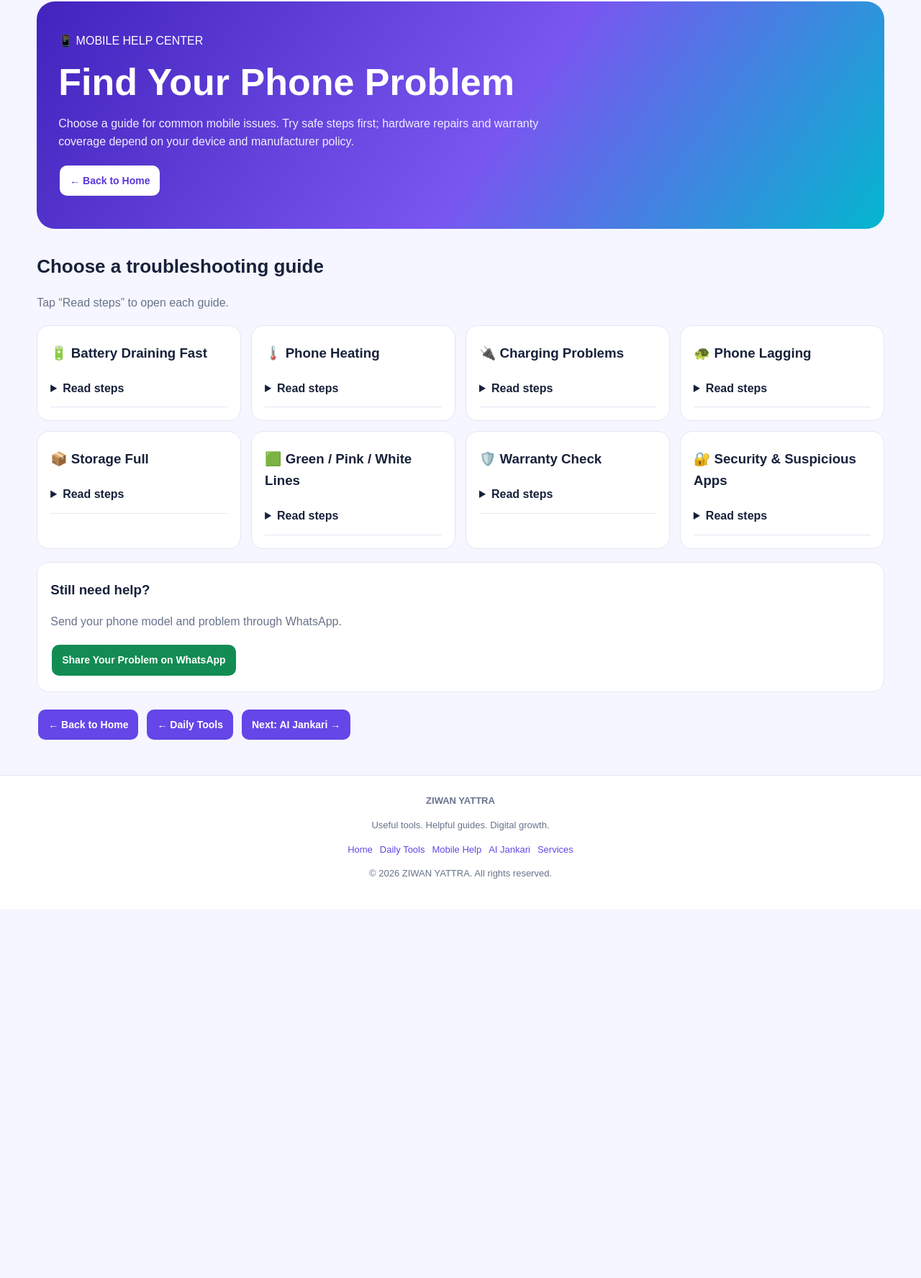
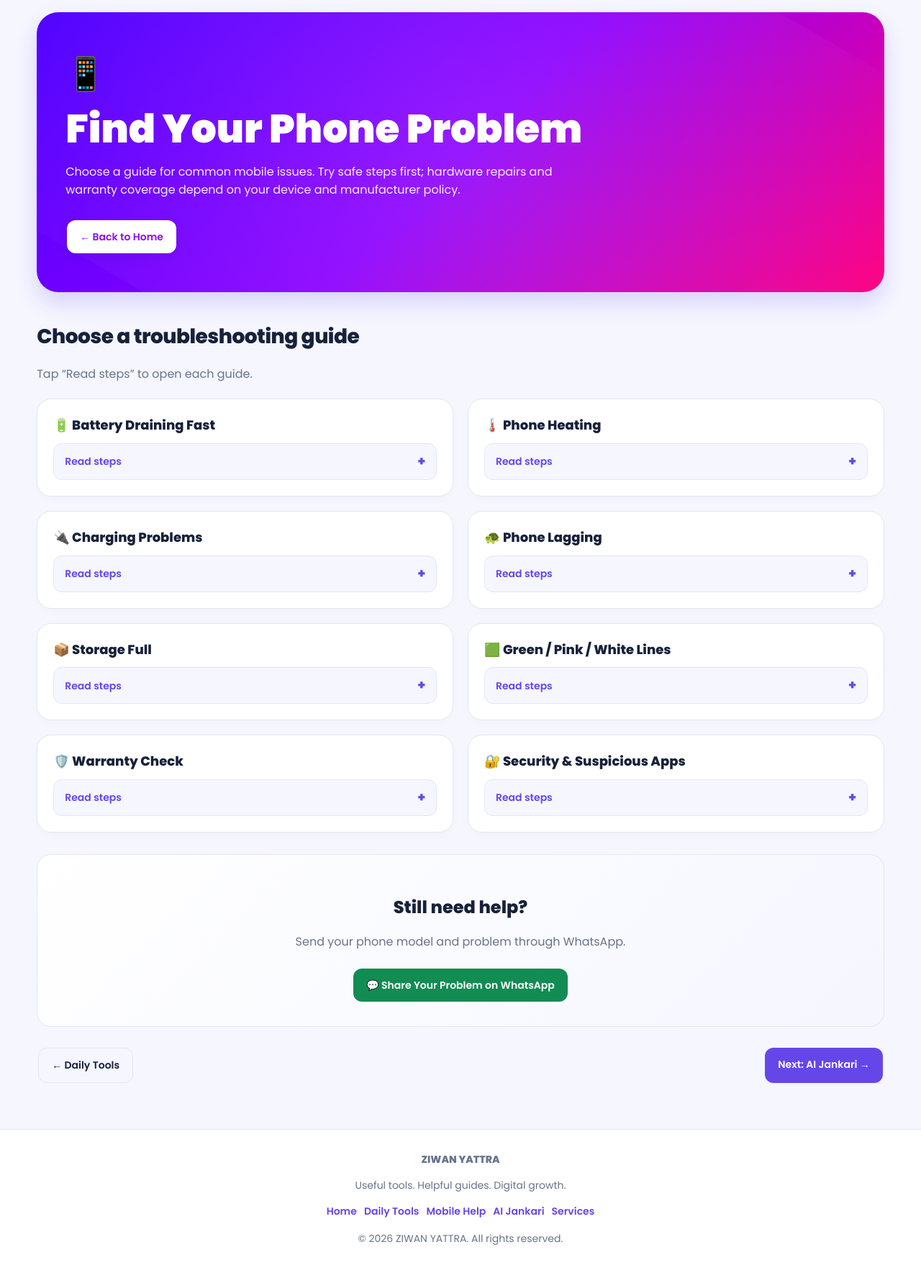
Before and after one commit to sbohara590-oss/Ziwan-yattra-website, a website: page mobile-help.html in a window 1280 px wide. Shown: the part 95-1871 px from the top of the page at 72% size. Before the commit the page ends 1358 px from the top, so only its background shows below. Drawn offline with Linux system fonts and the light colour scheme.

```diff
--- a/mobile-help.html
+++ b/mobile-help.html
@@ -1,44 +1,99 @@
 <!DOCTYPE html>
 <html lang="en">
 <head>
-<meta charset="UTF-8"><meta name="viewport" content="width=device-width, initial-scale=1">
+<meta charset="UTF-8">
+<meta name="viewport" content="width=device-width, initial-scale=1">
 <meta name="description" content="Original troubleshooting guides for common mobile phone problems.">
 <meta name="theme-color" content="#6546e8">
 <title>Mobile Help Center | ZIWAN YATTRA</title>
+<!-- Google Fonts -->
+<link rel="preconnect" href="https://fonts.googleapis.com">
+<link rel="preconnect" href="https://fonts.gstatic.com" crossorigin>
+<link href="https://fonts.googleapis.com/css2?family=Poppins:wght@400;600;800;900&display=swap" rel="stylesheet">
 <style>
 :root{--bg:#f5f6ff;--card:#fff;--text:#18213a;--muted:#68738b;--primary:#6546e8;--border:#e3e7f3;--green:#128c52}
 *{box-sizing:border-box;scroll-behavior:smooth}
-body{margin:0;background:var(--bg);color:var(--text);font-family:Arial,sans-serif;line-height:1.6}
-body.dark{--bg:#101323;--card:#1b2035;--text:#f5f6ff;--muted:#c0c7db;--border:#343951}
+body{margin:0;background:var(--bg);color:var(--text);font-family:'Poppins',sans-serif;line-height:1.6;transition:background 0.3s,color 0.3s}
+body.dark{--bg:#0d111c;--card:#161b2e;--text:#f5f6ff;--muted:#a3aec7;--border:#2a324d}
 a{text-decoration:none;color:inherit}
-header{background:var(--card);border-bottom:1px solid var(--border);position:sticky;top:0;z-index:5}
+header{background:var(--card);border-bottom:1px solid var(--border);position:sticky;top:0;z-index:5;box-shadow:0 2px 10px rgba(0,0,0,0.02)}
 .navbar{max-width:1200px;margin:auto;padding:13px 4%;display:flex;justify-content:space-between;align-items:center;gap:12px;flex-wrap:wrap}
-.logo{font-size:21px;font-weight:900;color:var(--primary)}.logo span{color:var(--text)}
+.logo{font-size:22px;font-weight:900;color:var(--primary);letter-spacing:-0.5px}.logo span{color:var(--text)}
 nav{display:flex;gap:5px;flex-wrap:wrap;align-items:center}
-nav a{font-size:13px;font-weight:bold;padding:8px;color:var(--text);border-radius:8px}
+nav a{font-size:13px;font-weight:600;padding:8px 12px;color:var(--text);border-radius:8px;transition:0.3s}
 nav a:hover{background:var(--bg);color:var(--primary)}
-button,.btn{display:inline-block;padding:10px 14px;border:0;border-radius:10px;background:var(--primary);color:#fff;font-weight:bold;cursor:pointer;font-size:14px;margin:4px 2px}
+button,.btn{display:inline-block;padding:12px 18px;border:0;border-radius:12px;background:var(--primary);color:#fff;font-weight:600;cursor:pointer;font-size:14px;margin:4px 2px;transition:all 0.3s ease;font-family:'Poppins',sans-serif}
+button:hover,.btn:hover{transform:translateY(-2px);box-shadow:0 6px 15px rgba(101,70,232,0.3)}
 .theme{background:var(--bg);color:var(--text);border:1px solid var(--border)}
+.theme:hover{box-shadow:none;background:var(--border)}
 .whatsapp{background:var(--green);color:#fff}
-.hero{width:92%;max-width:1200px;margin:24px auto;padding:42px 30px;border-radius:25px;color:white;background:linear-gradient(125deg,#4323bd,#7956f0 55%,#04b6cf)}
-.hero h1{font-size:clamp(32px,5vw,52px);line-height:1.12;margin:15px 0}.hero p{max-width:700px;color:#f1edff}
-.section{width:92%;max-width:1200px;margin:32px auto;scroll-margin-top:100px}
-h2{font-size:26px;margin:0 0 6px}.muted,.small{color:var(--muted)}
-.grid,.tools{display:grid;grid-template-columns:repeat(4,minmax(0,1fr));gap:14px;margin-top:18px}
-.card,.panel{background:var(--card);border:1px solid var(--border);border-radius:17px;padding:18px;min-width:0}
-.card h3,.panel h3{margin:5px 0 8px}.card p{color:var(--muted);font-size:14px}
-label{display:block;font-weight:bold;margin:12px 0 5px}
-input,textarea,select{width:100%;padding:11px;border:1px solid var(--border);border-radius:10px;background:var(--bg);color:var(--text);font:inherit}
-textarea{min-height:90px;resize:vertical}
-.result{background:var(--bg);border-radius:10px;padding:10px;margin:10px 0;white-space:pre-wrap;overflow-wrap:anywhere}
-.price{font-size:21px;color:var(--primary);font-weight:bold;margin:10px 0}
-details{padding:8px 0;border-bottom:1px solid var(--border)}summary{font-weight:bold;cursor:pointer;padding:5px 0}
-.notice{padding:12px 15px;border-left:4px solid #e3a126;background:var(--bg);border-radius:8px}
-.backrow{display:flex;gap:8px;flex-wrap:wrap;margin-top:20px}
-footer{text-align:center;margin-top:45px;padding:25px 5%;background:var(--card);border-top:1px solid var(--border);color:var(--muted);font-size:13px}
-footer a{color:var(--primary);margin:5px}
-@media(max-width:900px){.grid,.tools{grid-template-columns:repeat(2,minmax(0,1fr))}}
-@media(max-width:560px){.navbar{padding:12px 4%}.logo{font-size:18px}nav{width:100%}nav a{font-size:12px;padding:6px}.grid,.tools{grid-template-columns:1fr}.hero{padding:32px 21px}.section{margin:26px auto}}
+.whatsapp:hover{box-shadow:0 6px 15px rgba(18,140,82,0.3)}
+
+/* Premium Hero Section */
+.hero{width:92%;max-width:1200px;margin:30px auto;padding:50px 40px;border-radius:30px;color:white;background:linear-gradient(135deg,#4e00ff,#8b00ff 50%,#ff0080);position:relative;overflow:hidden;box-shadow:0 15px 30px rgba(101,70,232,0.2)}
+.hero::before{content:"";position:absolute;top:-50%;left:-50%;width:200%;height:200%;background:radial-gradient(circle,rgba(255,255,255,0.1) 0%,transparent 60%);transform:rotate(30deg)}
+.hero h1{font-size:clamp(32px,5vw,55px);line-height:1.1;margin:10px 0;font-weight:900;position:relative;z-index:1}
+.hero p{max-width:700px;color:#f1edff;font-size:16px;position:relative;z-index:1;margin-bottom:25px}
+
+/* Floating Icon */
+.floating-icon {
+    display: inline-block;
+    font-size: 45px;
+    animation: floatIcon 2.5s ease-in-out infinite;
+    position: relative;
+    z-index: 1;
+}
+@keyframes floatIcon {
+    0% { transform: translateY(0px) rotate(0deg); }
+    50% { transform: translateY(-15px) rotate(10deg); }
+    100% { transform: translateY(0px) rotate(0deg); }
+}
+
+.section{width:92%;max-width:1200px;margin:40px auto;scroll-margin-top:100px}
+h2{font-size:28px;margin:0 0 6px;font-weight:800;letter-spacing:-0.5px}.muted,.small{color:var(--muted)}
+
+/* Guides Grid (Desktop par 2 column, Mobile par 1) */
+.grid{display:grid;grid-template-columns:repeat(2,minmax(0,1fr));gap:20px;margin-top:22px}
+
+/* Premium Cards */
+.card,.panel{background:var(--card);border:1px solid var(--border);border-radius:20px;padding:22px;min-width:0;transition:all 0.3s ease;box-shadow:0 4px 15px rgba(0,0,0,0.02)}
+.card:hover{transform:translateY(-5px);box-shadow:0 15px 30px rgba(101,70,232,0.1);border-color:var(--primary)}
+body.dark .card:hover{box-shadow:0 15px 30px rgba(0,0,0,0.3)}
+.card h3{margin:0 0 10px;font-weight:800;font-size:18px;color:var(--text)}
+
+/* Custom Accordion (Details/Summary) */
+details {background:var(--bg);border:1px solid var(--border);border-radius:12px;padding:10px 15px;margin-top:10px;transition:0.3s;}
+details:hover {border-color:var(--primary);}
+summary {font-weight:600;font-size:14px;cursor:pointer;color:var(--primary);list-style:none;display:flex;justify-content:space-between;align-items:center;}
+summary::-webkit-details-marker {display:none;}
+summary::after {content:'+';font-size:18px;font-weight:bold;transition:0.3s;}
+details[open] summary::after {content:'−';}
+details[open] {background:var(--card);border-color:var(--primary);box-shadow:0 5px 15px rgba(101,70,232,0.1);}
+details ol {margin:10px 0 0; padding-left:20px; font-size:14px; color:var(--muted);}
+details li {margin-bottom:8px;}
+details p {font-size:13px; margin-top:10px; color:var(--muted); background:rgba(227,161,38,0.1); padding:8px; border-radius:6px; border-left:3px solid #e3a126;}
+
+/* CTA Panel */
+.panel-cta {text-align:center; background: linear-gradient(135deg, var(--card), var(--bg)); margin-top:30px; padding:30px; border-radius:20px; border:1px solid var(--border);}
+.panel-cta h3 {font-size:24px; margin-bottom:10px; font-weight:800;}
+.panel-cta p {margin-bottom:20px; color:var(--muted);}
+
+.backrow{display:flex;gap:10px;flex-wrap:wrap;margin-top:25px; justify-content: space-between;}
+footer{text-align:center;margin-top:60px;padding:30px 5%;background:var(--card);border-top:1px solid var(--border);color:var(--muted);font-size:14px}
+footer a{color:var(--primary);margin:5px;font-weight:600}
+footer a:hover{text-decoration:underline}
+
+/* Mobile View */
+@media(max-width:768px){
+    .grid{grid-template-columns:1fr;}
+    .navbar{padding:12px 4%;justify-content:center;text-align:center}
+    nav{width:100%;justify-content:center;margin-top:10px}
+    .hero{padding:35px 20px;border-radius:20px}
+    .section{margin:30px auto}
+    .floating-icon{font-size:35px}
+    .backrow{flex-direction: column; align-items: stretch;}
+    .backrow .btn{width:100%; text-align:center;}
+}
 </style>
 </head>
 <body>
@@ -48,29 +103,161 @@ footer a{color:var(--primary);margin:5px}
 <nav aria-label="Main navigation">
 <a href="index.html">🏠 Home</a><a href="daily-tools.html">Daily Tools</a><a href="mobile-help.html">Mobile Help</a><a href="ai-knowledge.html">AI Jankari</a><a href="creator-services.html">Creator Services</a>
 </nav></div></header>
+
 <main>
-<section class="hero"><span>📱 MOBILE HELP CENTER</span><h1>Find Your Phone Problem</h1><p>Choose a guide for common mobile issues. Try safe steps first; hardware repairs and warranty coverage depend on your device and manufacturer policy.</p><a class="btn" style="background:white;color:#5936d8" href="index.html">← Back to Home</a></section>
-<section class="section"><h2>Choose a troubleshooting guide</h2><p class="muted">Tap “Read steps” to open each guide.</p><div class="grid">
-<div class="card"><h3>🔋 Battery Draining Fast</h3><details><summary>Read steps</summary><ol><li>Check battery usage in Settings.</li><li>Reduce brightness and screen timeout.</li><li>Update apps and phone software when practical.</li><li>If the phone shuts down unexpectedly, check battery health with an authorised service provider.</li></ol><p>If the battery is swollen, stop using or charging the phone and seek professional service.</p></details></div>
-<div class="card"><h3>🌡️ Phone Heating</h3><details><summary>Read steps</summary><ol><li>Pause demanding games and apps.</li><li>Keep the phone out of direct sunlight.</li><li>Unplug it if unusually hot while charging.</li><li>Let it cool naturally; do not put it in a fridge.</li></ol></details></div>
-<div class="card"><h3>🔌 Charging Problems</h3><details><summary>Read steps</summary><ol><li>Try a compatible, undamaged charger and cable.</li><li>Check the power socket.</li><li>Follow the manufacturer's instructions if a moisture warning appears.</li><li>Never insert metal objects into the charging port.</li></ol></details></div>
-<div class="card"><h3>🐢 Phone Lagging</h3><details><summary>Read steps</summary><ol><li>Restart your phone.</li><li>Check available storage.</li><li>Update apps and remove apps you no longer need.</li><li>Clear an app's cache in Settings if it is causing problems.</li></ol></details></div>
-<div class="card"><h3>📦 Storage Full</h3><details><summary>Read steps</summary><ol><li>Review large videos and downloads.</li><li>Back up important files before deleting them.</li><li>Remove unused apps.</li><li>Check trash folders before emptying them.</li></ol></details></div>
-<div class="card"><h3>🟩 Green / Pink / White Lines</h3><details><summary>Read steps</summary><ol><li>Restart and check whether the line remains.</li><li>Back up important data if the display works.</li><li>Avoid pressing, bending or heating the screen.</li><li>Ask a technician to inspect the display and connector.</li></ol><p>Software steps cannot fix every physical display fault.</p></details></div>
-<div class="card"><h3>🛡️ Warranty Check</h3><details><summary>Read steps</summary><ol><li>Find the phone model and IMEI in Settings or on the box.</li><li>Use the manufacturer's official support service.</li><li>Keep the invoice if available.</li><li>Ask an authorised service centre about eligibility and charges.</li></ol><p>Coverage depends on region, purchase date, damage and company policy. Do not post your IMEI publicly.</p></details></div>
-<div class="card"><h3>🔐 Security & Suspicious Apps</h3><details><summary>Read steps</summary><ol><li>Remove apps you do not trust.</li><li>Review permissions and accessibility access.</li><li>Update the operating system.</li><li>Never share OTPs, passwords or banking PINs.</li><li>Contact your bank promptly if you suspect financial fraud.</li></ol></details></div>
-</div>
-<div class="panel" style="margin-top:18px"><h3>Still need help?</h3><p class="muted">Send your phone model and problem through WhatsApp.</p><a class="btn whatsapp" href="https://wa.me/919148987607?text=Hello%20ZIWAN%20YATTRA%2C%20I%20need%20mobile%20help." target="_blank" rel="noopener noreferrer">Share Your Problem on WhatsApp</a></div>
-<div class="backrow"><a class="btn" href="index.html">← Back to Home</a><a class="btn" href="daily-tools.html">← Daily Tools</a><a class="btn" href="ai-knowledge.html">Next: AI Jankari →</a></div>
+<section class="hero">
+    <div class="floating-icon">📱</div>
+    <h1>Find Your Phone Problem</h1>
+    <p>Choose a guide for common mobile issues. Try safe steps first; hardware repairs and warranty coverage depend on your device and manufacturer policy.</p>
+    <div class="backrow">
+        <a class="btn" style="background:#fff;color:#8b00ff; box-shadow:0 4px 15px rgba(0,0,0,0.1);" href="index.html">← Back to Home</a>
+    </div>
+</section>
+
+<section class="section">
+    <h2>Choose a troubleshooting guide</h2>
+    <p class="muted">Tap “Read steps” to open each guide.</p>
+
+    <div class="grid">
+        <div class="card">
+            <h3>🔋 Battery Draining Fast</h3>
+            <details>
+                <summary>Read steps</summary>
+                <ol>
+                    <li>Check battery usage in Settings.</li>
+                    <li>Reduce brightness and screen timeout.</li>
+                    <li>Update apps and phone software when practical.</li>
+                    <li>If the phone shuts down unexpectedly, check battery health with an authorised service provider.</li>
+                </ol>
+                <p><strong>Warning:</strong> If the battery is swollen, stop using or charging the phone and seek professional service.</p>
+            </details>
+        </div>
+
+        <div class="card">
+            <h3>🌡️ Phone Heating</h3>
+            <details>
+                <summary>Read steps</summary>
+                <ol>
+                    <li>Pause demanding games and apps.</li>
+                    <li>Keep the phone out of direct sunlight.</li>
+                    <li>Unplug it if unusually hot while charging.</li>
+                    <li>Let it cool naturally; do not put it in a fridge.</li>
+                </ol>
+            </details>
+        </div>
+
+        <div class="card">
+            <h3>🔌 Charging Problems</h3>
+            <details>
+                <summary>Read steps</summary>
+                <ol>
+                    <li>Try a compatible, undamaged charger and cable.</li>
+                    <li>Check the power socket.</li>
+                    <li>Follow the manufacturer's instructions if a moisture warning appears.</li>
+                    <li>Never insert metal objects into the charging port.</li>
+                </ol>
+            </details>
+        </div>
+
+        <div class="card">
+            <h3>🐢 Phone Lagging</h3>
+            <details>
+                <summary>Read steps</summary>
+                <ol>
+                    <li>Restart your phone.</li>
+                    <li>Check available storage.</li>
+                    <li>Update apps and remove apps you no longer need.</li>
+                    <li>Clear an app's cache in Settings if it is causing problems.</li>
+                </ol>
+            </details>
+        </div>
+
+        <div class="card">
+            <h3>📦 Storage Full</h3>
+            <details>
+                <summary>Read steps</summary>
+                <ol>
+                    <li>Review large videos and downloads.</li>
+                    <li>Back up important files before deleting them.</li>
+                    <li>Remove unused apps.</li>
+                    <li>Check trash folders before emptying them.</li>
+                </ol>
+            </details>
+        </div>
+
+        <div class="card">
+            <h3>🟩 Green / Pink / White Lines</h3>
+            <details>
+                <summary>Read steps</summary>
+                <ol>
+                    <li>Restart and check whether the line remains.</li>
+                    <li>Back up important data if the display works.</li>
+                    <li>Avoid pressing, bending or heating the screen.</li>
+                    <li>Ask a technician to inspect the display and connector.</li>
+                </ol>
+                <p>Software steps cannot fix every physical display fault.</p>
+            </details>
+        </div>
+
+        <div class="card">
+            <h3>🛡️ Warranty Check</h3>
+            <details>
+                <summary>Read steps</summary>
+                <ol>
+                    <li>Find the phone model and IMEI in Settings or on the box.</li>
+                    <li>Use the manufacturer's official support service.</li>
+                    <li>Keep the invoice if available.</li>
+                    <li>Ask an authorised service centre about eligibility and charges.</li>
+                </ol>
+                <p>Coverage depends on region, purchase date, damage and company policy. Do not post your IMEI publicly.</p>
+            </details>
+        </div>
+
+        <div class="card">
+            <h3>🔐 Security & Suspicious Apps</h3>
+            <details>
+                <summary>Read steps</summary>
+                <ol>
+                    <li>Remove apps you do not trust.</li>
+                    <li>Review permissions and accessibility access.</li>
+                    <li>Update the operating system.</li>
+                    <li>Never share OTPs, passwords or banking PINs.</li>
+                    <li>Contact your bank promptly if you suspect financial fraud.</li>
+                </ol>
+            </details>
+        </div>
+    </div>
+
+    <!-- WhatsApp Help Panel -->
+    <div class="panel-cta">
+        <h3>Still need help?</h3>
+        <p class="muted">Send your phone model and problem through WhatsApp.</p>
+        <a class="btn whatsapp" href="https://wa.me/919148987607?text=Hello%20ZIWAN%20YATTRA%2C%20I%20need%20mobile%20help." target="_blank" rel="noopener noreferrer">💬 Share Your Problem on WhatsApp</a>
+    </div>
+
+    <div class="backrow">
+        <a class="btn" href="daily-tools.html" style="background:var(--bg); color:var(--text); border:1px solid var(--border);">← Daily Tools</a>
+        <a class="btn" href="ai-knowledge.html" style="background:var(--primary);">Next: AI Jankari →</a>
+    </div>
 </section>
 </main>
-<footer><strong>ZIWAN YATTRA</strong><p>Useful tools. Helpful guides. Digital growth.</p>
-<a href="index.html">Home</a><a href="daily-tools.html">Daily Tools</a><a href="mobile-help.html">Mobile Help</a><a href="ai-knowledge.html">AI Jankari</a><a href="creator-services.html">Services</a>
-<p>© <span id="year"></span> ZIWAN YATTRA. All rights reserved.</p></footer>
+
+<footer>
+    <strong>ZIWAN YATTRA</strong>
+    <p>Useful tools. Helpful guides. Digital growth.</p>
+    <div style="margin-bottom: 15px;">
+        <a href="index.html">Home</a><a href="daily-tools.html">Daily Tools</a><a href="mobile-help.html">Mobile Help</a><a href="ai-knowledge.html">AI Jankari</a><a href="creator-services.html">Services</a>
+    </div>
+    <p>© <span id="year"></span> ZIWAN YATTRA. All rights reserved.</p>
+</footer>
+
 <script>
 const themeToggle=document.getElementById("themeToggle");
-themeToggle.addEventListener("click",function(){document.body.classList.toggle("dark");this.textContent=document.body.classList.contains("dark")?"☀️ Light Mode":"🌙 Dark Mode";});
+themeToggle.addEventListener("click",function(){
+    document.body.classList.toggle("dark");
+    this.textContent=document.body.classList.contains("dark")?"☀️ Light Mode":"🌙 Dark Mode";
+});
 document.getElementById("year").textContent=new Date().getFullYear();
-
 </script>
-</body></html>
+</body>
+</html>
```
